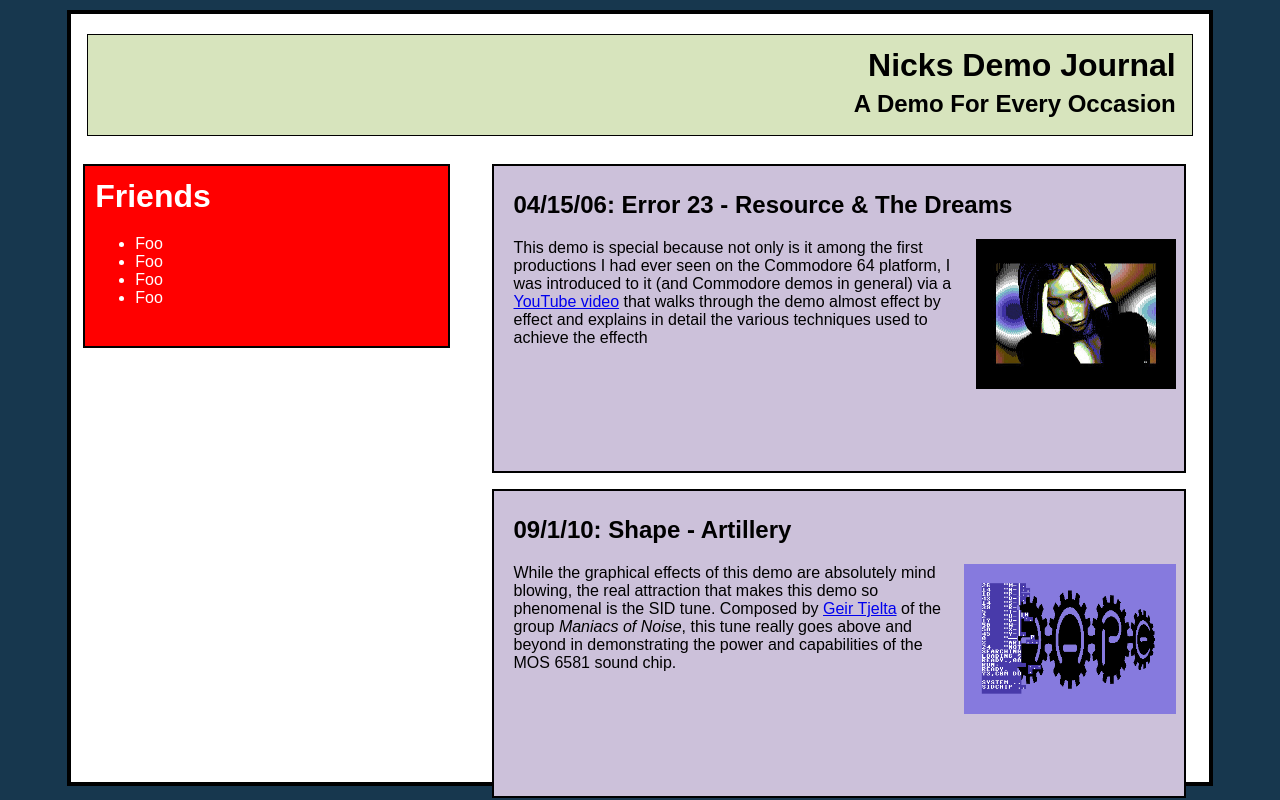
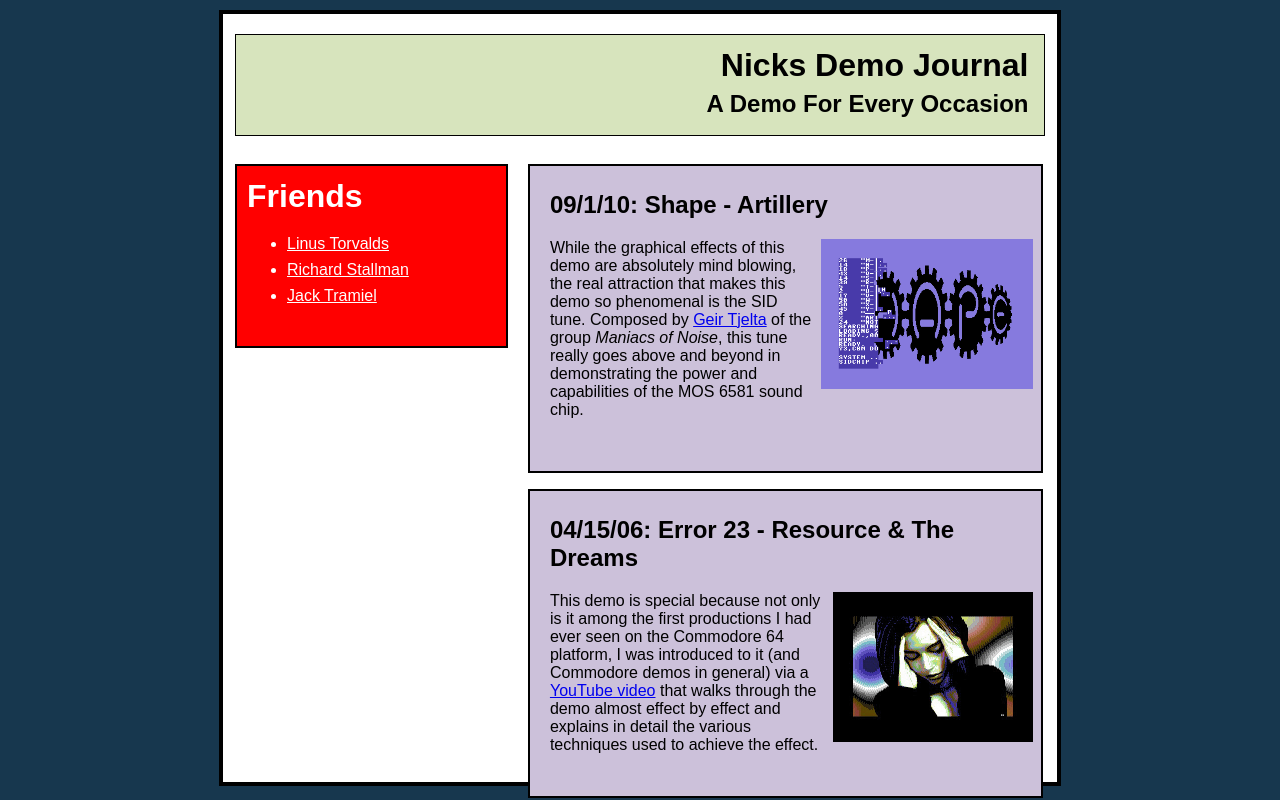
Before and after one commit to xdmtk/university, a PHP site: page /lab0B.html in a window 1280 px wide. Run offline with PHP 8.4, Linux system fonts and the light colour scheme.

Commit message:
Most finished

```diff
--- a/lab0B.css
+++ b/lab0B.css
@@ -8,12 +8,17 @@ h1 {
     margin-bottom: -14px;
     margin-right: 16px;
 }
+
 h2 {
     margin-right: 16px;
 }
 
+li {
+    margin-top: 8px;
+}
+
 #main-div {
-    width: 90%;
+    width: 834px;
     height: 98%;
     background-color: white;
     margin: 10px auto;
@@ -70,5 +75,10 @@ h2 {
     margin-left: 8px;
 }
 
-.entry-text {
+.special-link {
+    color:white;
 }
+
+.special-link:hover {
+    color:red;
+}
--- a/lab0B.html
+++ b/lab0B.html
@@ -23,30 +23,15 @@
             <div id="friends">
                 <h1>Friends</h1><br>
                 <ul>
-                    <li>Foo</li>
-                    <li>Foo</li>
-                    <li>Foo</li>
-                    <li>Foo</li>
+                    <li><a class="special-link" href="https://github.com/torvalds" target="_blank">Linus Torvalds</a></li>
+                    <li><a class="special-link" href="https://www.gnu.org/home.en.html" target="_blank">Richard Stallman</a></li>
+                    <li><a class="special-link" href="https://www.c64-wiki.com/wiki/Jack_Tramiel" target="_blank">Jack Tramiel</a></li>
                 </ul>
             </div>
 
             <div class="entries">
                 <div class="entry">
-                    <h2>04/15/06: Error 23 - Resource & The Dreams</h2>
-                    <p class="entry-text">
-                        <a href="https://youtu.be/g8bRtlPl-fI" target="_blank">
-                            <img class="entry-img" src="misc/error23.gif">
-                        </a>
 
-                        This demo is special because not only is it among the first productions I had
-                        ever seen on the Commodore 64 platform, I was introduced to it (and Commodore demos
-                        in general) via a <a href="https://youtu.be/po9IY5Kf0Mo" target="_blank">YouTube video</a>
-                        that walks through the demo almost effect by effect and explains in detail the various
-                        techniques used to achieve the effecth
-                    </p>
-
-                </div>
-                <div class="entry">
                     <h2>09/1/10: Shape - Artillery</h2>
                     <p class="entry-text">
                         <a href="https://youtu.be/p8jtf14VUGg" target="_blank">
@@ -59,6 +44,23 @@
                         <i>Maniacs of Noise</i>, this tune really goes above and beyond in demonstrating the power
                         and capabilities of the MOS 6581 sound chip.
                     </p>
+
+                </div>
+                <div class="entry">
+
+                    <h2>04/15/06: Error 23 - Resource & The Dreams</h2>
+                    <p class="entry-text">
+                        <a href="https://youtu.be/g8bRtlPl-fI" target="_blank">
+                            <img class="entry-img" src="misc/error23.gif">
+                        </a>
+
+                        This demo is special because not only is it among the first productions I had
+                        ever seen on the Commodore 64 platform, I was introduced to it (and Commodore demos
+                        in general) via a <a href="https://youtu.be/po9IY5Kf0Mo" target="_blank">YouTube video</a>
+                        that walks through the demo almost effect by effect and explains in detail the various
+                        techniques used to achieve the effect.
+                    </p>
+
                 </div>
 
             </div>
```
Also changed, not shown: 2 other files.
